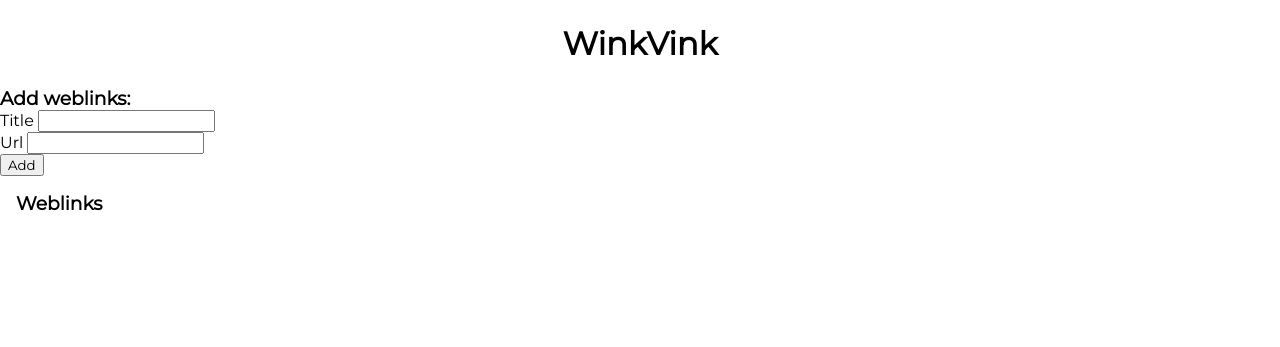
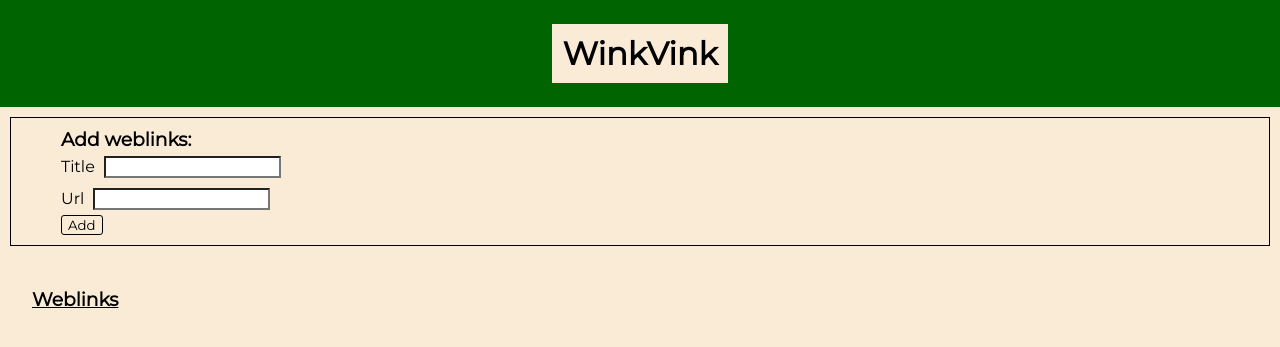
Before and after one commit to makeri89/ohtu-miniprojekti, a Flask app: page /weblinks in a window 1280 px wide. Shown: the top 347 px of the page. Run offline with Flask 2, Linux system fonts and the light colour scheme; data that the repository does not hold is empty.

Commit message:
added some css styling

```diff
--- a/src/routes.py
+++ b/src/routes.py
@@ -28,6 +28,11 @@ def weblinks():
         weblink_service.add_weblink(weblink_title, weblink_url)
         return redirect('/weblinks')
 
+@app.route('/weblinks/<int:id>', methods=['GET', 'DELETE'])
+def remove_weblink(id):
+    weblink_service.delete_weblink(id)
+    return redirect('/weblinks')
+
 @app.route('/podcasts', methods=['GET', 'POST'])
 def podcasts():
     if request.method == 'GET':
--- a/src/static/style.css
+++ b/src/static/style.css
@@ -1,12 +1,18 @@
 * {
   margin: 0;
   font-family: 'Montserrat', sans-serif;
+  background-color: antiquewhite;
 }
 
 header {
   padding: 1.5em;
   display: flex;
   justify-content: center;
+  background-color: darkgreen;
+}
+
+header h1 {
+  padding: 10px;
 }
 
 header a {
@@ -19,6 +25,49 @@ header a {
 }
 
 .vink-section a {
-  text-decoration: none;
+  text-decoration: underline;
   color: black;
 }
+
+.vink-section h3 {
+  padding: 1rem;
+}
+
+.vink-list {
+  list-style: none;
+  display: flex;
+  flex-wrap: wrap;
+}
+
+.vink {
+  border: 1px black solid;
+  border-radius: 5px;
+  box-shadow: 5px 5px 5px rgba(0,0,0,60%);
+  margin: 8px;
+  padding: 5px;
+}
+
+.button {
+  border: 1px black solid;
+  border-radius: 3px;
+}
+
+.button:hover {
+  cursor: pointer;
+}
+
+.remove-button:hover {
+  background-color: rgb(189, 20, 20);
+  color: white;
+}
+
+.vink-input {
+  margin: 5px;
+  background-color: white;
+}
+
+#vink-form {
+  padding: 10px 50px;
+  margin: 10px;
+  border: 1px solid black;
+}
--- a/src/templates/form.html
+++ b/src/templates/form.html
@@ -30,6 +30,6 @@
       {{ macros.input('year') }}
       <br>
     {% endif %}
-    <input type="submit" name="submit" id="submit" value="Add">
+    <input type="submit" name="submit" id="submit" value="Add" class="button">
   </form>
 </section>
--- a/src/templates/macros.html
+++ b/src/templates/macros.html
@@ -1,3 +1,3 @@
 {% macro input(name, value='', type='text') -%}
-  <input type="{{ type }}" value="{{ value }}" name="{{ name }}" id="{{ name }}">
+  <input type="{{ type }}" value="{{ value }}" name="{{ name }}" id="{{ name }}" class="vink-input">
 {%- endmacro %}
--- a/src/templates/weblinks.html
+++ b/src/templates/weblinks.html
@@ -1,8 +1,16 @@
-<section class='vink-section' id='weblinks'>
+<section class="vink-section" id="weblinks">
   <h3><a href="/weblinks">Weblinks</a></h3>
-  <ul>
+  <ul class="vink-list" id="weblink-list">
     {% for weblink in weblinks %}
-      <li>Title: {{ weblink.title }} <br> URL: <a href="{{ weblink.url }}">{{ weblink.url }}</a></li>
+      <li class="vink weblink">
+        <strong>Title:</strong> {{ weblink.title }}
+        <br>
+        <strong>URL:</strong> <a href="{{ weblink.url }}">{{ weblink.url }}</a>
+        <br>
+        <form action="/weblinks/{{ weblink.id }}" method="DELETE">
+          <input type="submit" name="submit" value="Remove link" class="button remove-button"/>
+        </form>
+      </li>
     {% endfor %}
   </ul>
 </section>
```
Also changed, not shown: src/templates/books.html (+6 -3 lines), src/templates/podcasts.html (+8 -4 lines), 1 other file.
